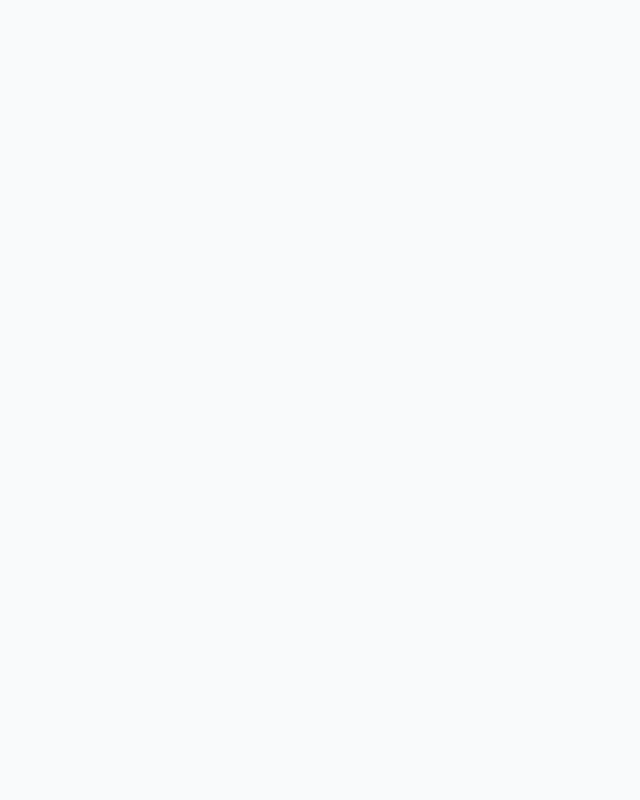
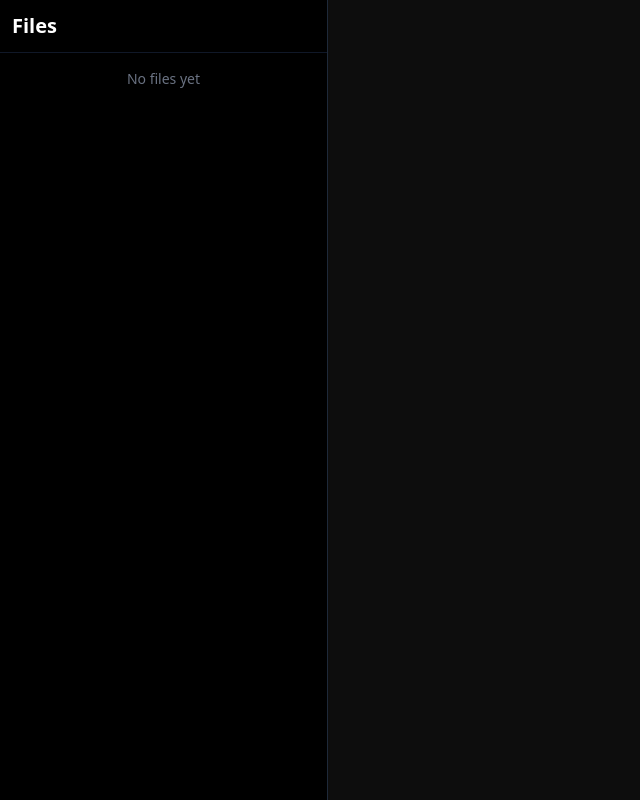
Before and after one commit to MatthewLacerda2/J.A.R.V.I.S, a React (Vite) app in the folder J.A.R.V.I.S/: page / in a window 1280 px wide. Shown: the whole page, without its empty margins (0-640 px from the left). Built offline with nearby package versions, Linux system fonts and the light colour scheme.

Commit message:
files sidebar

```diff
--- a/J.A.R.V.I.S/src/App.jsx
+++ b/J.A.R.V.I.S/src/App.jsx
@@ -5,6 +5,7 @@ import { getFileType } from './utils/fileUtils';
 import { getMediaDimensions, loadImageDimensions, loadVideoDimensions } from './utils/mediaUtils';
 import { CanvasDropZone } from './components/canvas/CanvasDropZone';
 import { Canvas } from './components/canvas/Canvas';
+import { Sidebar } from './components/sidebar/Sidebar';
 
 function App() {
   const addItem = useMediaStore((state) => state.addItem);
@@ -85,10 +86,12 @@ function App() {
   };
 
   return (
+    <div className="flex h-screen">
+      <Sidebar />
       <CanvasDropZone onFilesDropped={handleFilesDropped}>
-
         <Canvas />
       </CanvasDropZone>
+    </div>
   );
 }
 
--- a/J.A.R.V.I.S/src/components/canvas/Canvas.tsx
+++ b/J.A.R.V.I.S/src/components/canvas/Canvas.tsx
@@ -17,8 +17,7 @@ export function Canvas() {
   return (
     <div
       ref={canvasRef}
-      className="relative w-full h-screen bg-gray-50 overflow-hidden"
-      id="canvas"
+      className="relative w-full h-screen bg-black/95 overflow-hidden"
       style={{ position: 'relative' }}
       onClick={handleCanvasClick}
     >
--- a/J.A.R.V.I.S/src/components/canvas/CanvasDropZone.tsx
+++ b/J.A.R.V.I.S/src/components/canvas/CanvasDropZone.tsx
@@ -16,7 +16,7 @@ export function CanvasDropZone({ onFilesDropped, children }: Readonly<CanvasDrop
       onDragOver={handleDragOver}
       onDragLeave={handleDragLeave}
       onDrop={handleDrop}
-      className="w-full h-screen overflow-hidden relative" id="app"
+      className="flex-1 h-screen overflow-hidden relative" id="app"
     >
       {children}
 
--- a/J.A.R.V.I.S/src/components/sidebar/MediaList.tsx
+++ b/J.A.R.V.I.S/src/components/sidebar/MediaList.tsx
@@ -1 +1,22 @@
-// media list
+import { useMediaStore } from '../../stores/useMediaStore';
+import { MediaListItem } from './MediaListItem';
+
+export function MediaList() {
+  const items = useMediaStore((state) => state.items);
+
+  if (items.length === 0) {
+    return (
+      <div className="text-sm text-gray-500 px-2 py-4 text-center">
+        No files yet
+      </div>
+    );
+  }
+
+  return (
+    <div className="flex flex-col px-2">
+      {items.map((item) => (
+        <MediaListItem key={item.id} item={item} />
+      ))}
+    </div>
+  );
+}
--- a/J.A.R.V.I.S/src/components/sidebar/MediaListItem.tsx
+++ b/J.A.R.V.I.S/src/components/sidebar/MediaListItem.tsx
@@ -1 +1,65 @@
-// media list item
+import { MouseEvent } from 'react';
+import { MediaItem } from '../../types/media';
+import { Image, Video, Music, FileText, Trash2 } from 'lucide-react';
+import { useSelectionStore } from '../../stores/useSelectionStore';
+import { useMediaStore } from '../../stores/useMediaStore';
+
+interface MediaListItemProps {
+  item: MediaItem;
+}
+
+export function MediaListItem({ item }: Readonly<MediaListItemProps>) {
+  const selectedItemId = useSelectionStore((state) => state.selectedItemId);
+  const selectItem = useSelectionStore((state) => state.selectItem);
+  const deleteItem = useMediaStore((state) => state.deleteItem);
+
+  const isSelected = selectedItemId === item.id;
+
+  const getIcon = () => {
+    switch (item.type) {
+      case 'image':
+        return <Image className="w-5 h-5 text-purple-600" />;
+      case 'video':
+        return <Video className="w-5 h-5 text-green-600" />;
+      case 'audio':
+        return <Music className="w-5 h-5 text-yellow-500" />;
+      case 'text':
+        return <FileText className="w-5 h-5 text-gray-600" />;
+      default:
+        return null;
+    }
+  };
+
+  const handleClick = () => {
+    selectItem(item.id);
+  };
+
+  const handleDelete = (e:MouseEvent) => {
+    e.stopPropagation();
+    if (window.confirm('Are you sure?')) {
+      deleteItem(item.id);
+      if (isSelected) {
+        selectItem(null);
+      }
+    }
+  };
+
+  return (
+    <div
+      className={`flex items-center gap-2 px-2 py-2 hover:bg-gray-100 cursor-pointer rounded ${
+        isSelected ? 'bg-gray-900' : ''
+      }`}
+      onClick={handleClick}
+    >
+      <div className="shrink-0 text-gray-600">{getIcon()}</div>
+      <div className="flex-1 min-w-0 text-sm truncate text-gray-500 font-semibold">{item.name}</div>
+      <button
+        onClick={(e: MouseEvent) => handleDelete(e)}
+        className="shrink-0 p-1 hover:bg-red-100 rounded text-gray-500 hover:text-red-600"
+        aria-label="Delete file"
+      >
+        <Trash2 className="w-5 h-5 text-red-500" />
+      </button>
+    </div>
+  );
+}
--- a/J.A.R.V.I.S/src/components/sidebar/Sidebar.tsx
+++ b/J.A.R.V.I.S/src/components/sidebar/Sidebar.tsx
@@ -1 +1,14 @@
-// sidebar
+import { MediaList } from './MediaList';
+
+export function Sidebar() {
+  return (
+    <div className="w-82 h-screen bg-black border-r border-gray-800 flex flex-col">
+      <div className="px-3 py-3 border-b border-gray-900">
+        <h2 className="text-xl font-semibold text-white">Files</h2>
+      </div>
+      <div className="flex-1 overflow-y-auto">
+        <MediaList />
+      </div>
+    </div>
+  );
+}
```
